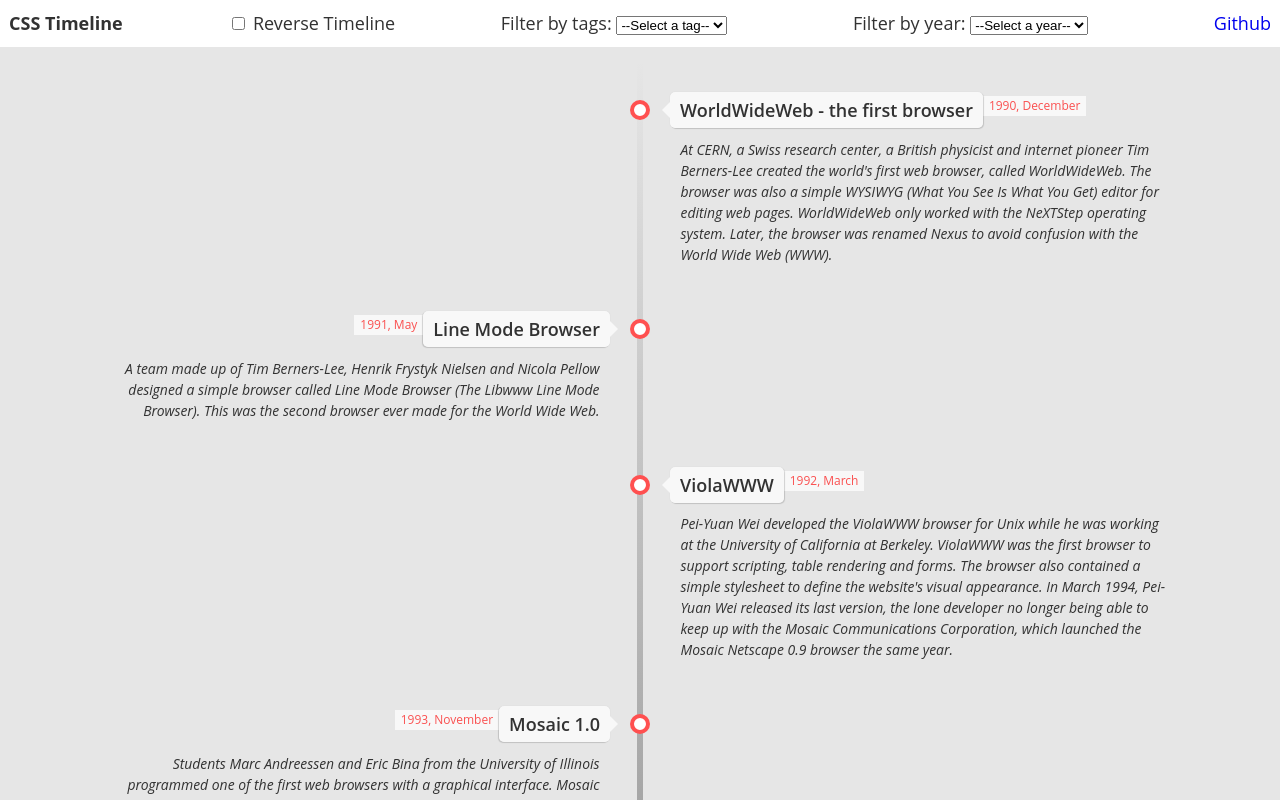
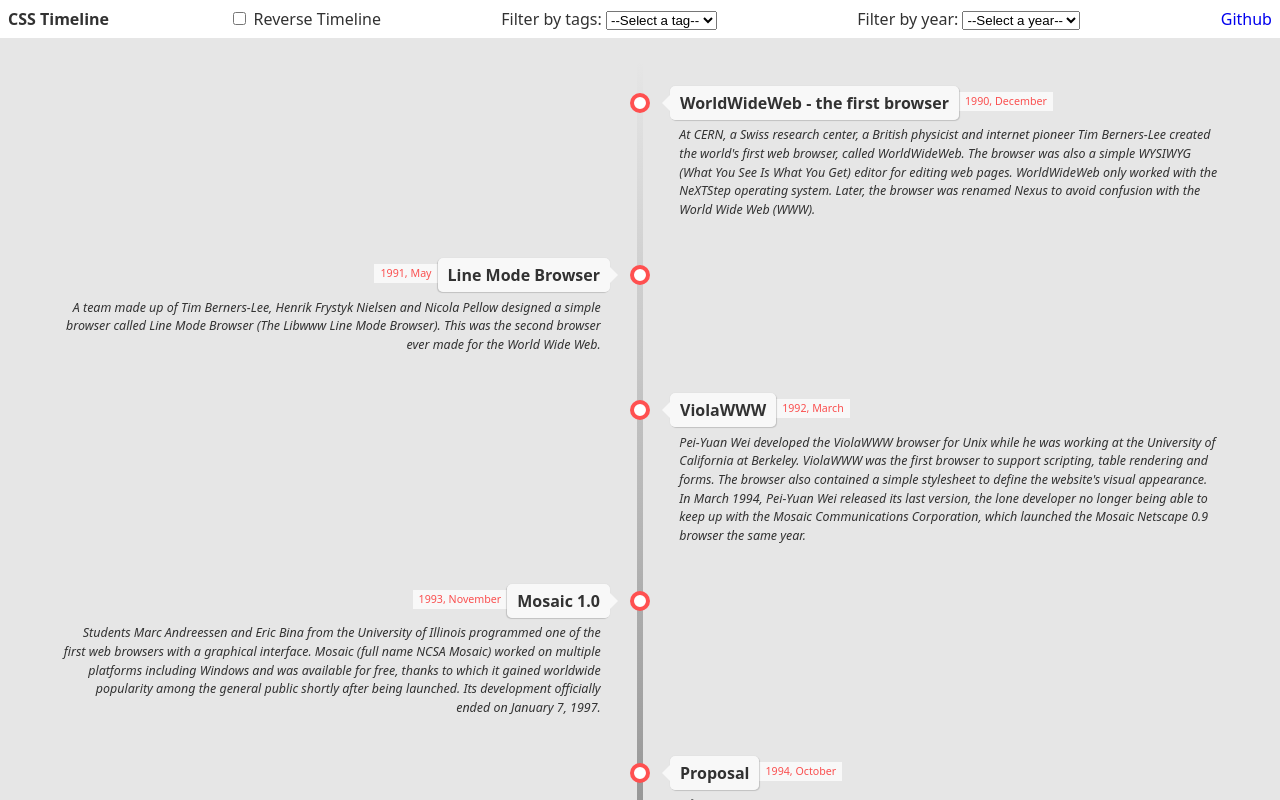
Before and after one commit to the-web-history/css-timeline, a Svelte app: page / in a window 1280 px wide. Shown: the top 800 px of the page. Built offline with nearby package versions, Linux system fonts and the light colour scheme.

Commit message:
chore: fix font size and line heights

```diff
--- a/src/app.css
+++ b/src/app.css
@@ -4,7 +4,5 @@
   background: rgb(230,230,230);
 
   color: rgb(50,50,50);
-    font-family: 'Open Sans', sans-serif;
-    font-size: 112.5%;
-    line-height: 1.6em;
-  }
+  font-family: ui-sans-serif, system-ui, -apple-system, BlinkMacSystemFont, "Segoe UI", Roboto, "Helvetica Neue", Arial, "Noto Sans", sans-serif, "Apple Color Emoji", "Segoe UI Emoji", "Segoe UI Symbol", "Noto Color Emoji";
+}
--- a/src/lib/Timeline.svelte
+++ b/src/lib/Timeline.svelte
@@ -124,7 +124,7 @@
 
   .timeline {
     position: relative;
-    width: 1060px;
+    width: 1160px;
     margin: 0 auto;
     margin-top: 60px;
     padding: 1em 0;
@@ -160,14 +160,14 @@
 
   .direction-l {
     position: relative;
-    width: 500px;
+    width: 550px;
     float: left;
     text-align: right;
   }
 
   .direction-r {
     position: relative;
-    width: 500px;
+    width: 550px;
     float: right;
     text-align: left;
   }
```
